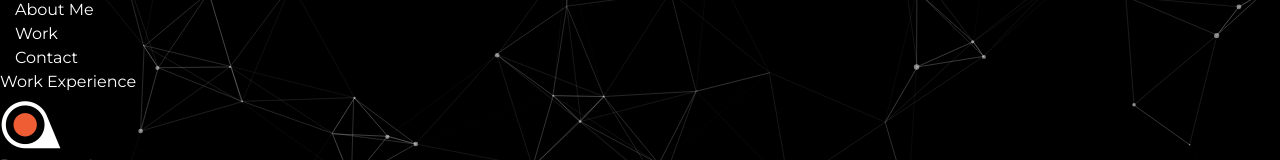
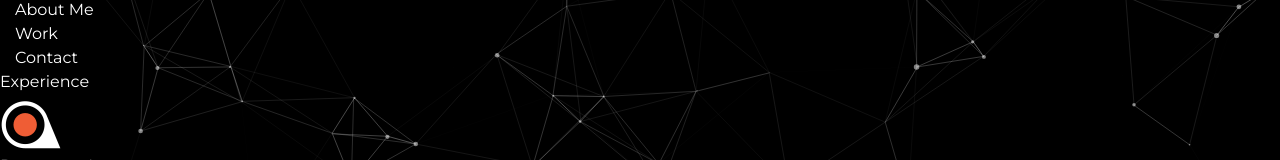
Before and after one commit to vijayb25/portfolio, a React (Vite) app: page /work in a window 1280 px wide. Shown: the part 206-366 px from the top of the page. Built offline with nearby package versions, Linux system fonts and the light colour scheme.

Commit message:
updated work page

```diff
--- a/src/pages/Work.jsx
+++ b/src/pages/Work.jsx
@@ -5,7 +5,7 @@ function Work() {
         <div className='wrapper'>
             <div className="work_container mt-40 px-4">
                 <div className="typwriter-container w-max">
-                <h2 className="font-bold text-4xl uppercase typewriter">Work Experience</h2>
+                <h2 className="font-bold text-4xl uppercase typewriter">Experience</h2>
                 </div>
 
                 <h2 className="font-bold text-4xl"><span className="block text-2xl normal-case mt-4"><small><figure><img src="pro-icon.png" alt="" /></figure></small><a href="https://www.proweaver.com/our-work" target='_blank' className="underline hover:text-red-500 hover:no-underline">Proweaver Inc.</a></span></h2>
```
